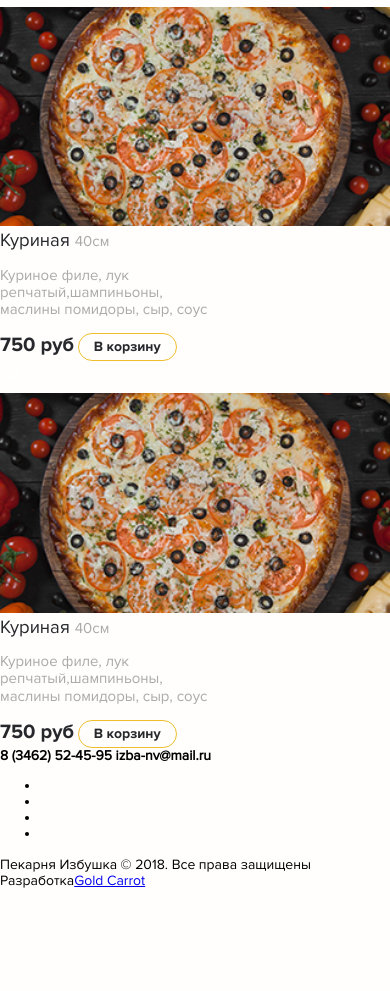
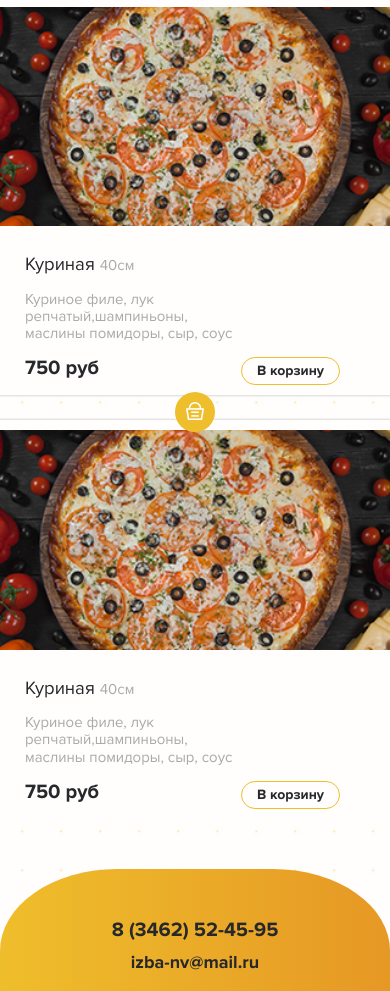
Before and after one commit to Uc-ci/Bakery, a website: page index.html in a window 390 px wide. Shown: the part 177-1168 px from the top of the page. Before the commit the page ends 1066 px from the top, so only its background shows below. Drawn offline with Linux system fonts and the light colour scheme.

Commit message:
Update
Update For Mobile Version 1.5

```diff
--- a/index.html
+++ b/index.html
@@ -43,12 +43,12 @@
 				</li>
 			</ul>
 		</nav>
+		</div>
 
 		<div class="page-header__shadow-block">
 			<h1 class="page-header__product">Пицца</h1>
 		</div>
 
-		</div>
 	</header>
 
 	<main class="main-index">
@@ -57,14 +57,17 @@
 
 				<img src="img/pizza-chicken.jpg" class="product__pictures" alt="Куринная Пицца 40см">
 
+			<div class="product__content">
 				<div class="product__name">Куриная <span class="product__name--size">40см</span></div>
 
 				<p class="product__description">Куриное филе, лук репчатый,шампиньоны, маслины помидоры, сыр, соус
 				</p>
-
-				<b class="product__total">750 руб</b>
+			<div class="product__total">
+				<b class="product__price">750 руб</b>
 
 				<button class="product__button">В корзину</button>
+			</div>
+			</div>
 
 			</div>
 		</section>
@@ -82,14 +85,17 @@
 
 				<img src="img/pizza-chicken.jpg" class="product__pictures" alt="Куринная Пицца 40см">
 
+			<div class="product__content">
 				<div class="product__name">Куриная <span class="product__name--size">40см</span></div>
 
 				<p class="product__description">Куриное филе, лук репчатый,шампиньоны, маслины помидоры, сыр, соус
 				</p>
-
-				<b class="product__total">750 руб</b>
+			<div class="product__total">
+				<b class="product__price">750 руб</b>
 
 				<button class="product__button">В корзину</button>
+			</div>
+			</div>
 
 			</div>
 		</section>
@@ -102,15 +108,31 @@
 			<b class="footer-index__contact">izba-nv@mail.ru</b>
 
 			<ul class="footer-index__social-list">
-				<li class="footer-index__social-item"><a href="#" class="footer-index__social-link"></a></li>
-				<li class="footer-index__social-item"><a href="#" class="footer-index__social-link"></a></li>
-				<li class="footer-index__social-item"><a href="#" class="footer-index__social-link"></a></li>
-				<li class="footer-index__social-item"><a href="#" class="footer-index__social-link"></a></li>
+				<li class="footer-index__social-item">
+					<a href="#" class="footer-index__social-link">
+						<img src="img/vk-logo.png" class="footer-index__social-logo">
+					</a>
+				</li>
+				<li class="footer-index__social-item">
+					<a href="#" class="footer-index__social-link">
+						<img src="img/ok-logo.png" class="footer-index__social-logo">
+					</a>
+				</li>
+				<li class="footer-index__social-item">
+					<a href="#" class="footer-index__social-link">
+						<img src="img/facebook-logo.png" class="footer-index__social-logo">
+					</a>
+				</li>
+				<li class="footer-index__social-item">
+					<a href="#" class="footer-index__social-link">
+						<img src="img/twitter-logo.png" class="footer-index__social-logo">
+					</a>
+				</li>
 			</ul>
 
 			<span class="footer-index__copyright">Пекарня Избушка © 2018. Все права защищены</span>
 
-			<span class="footer-index__developer">Разработка<a href="#" class="footer-index__developer footer-index__developer--link">Gold Carrot</a></span>
+			<span class="footer-index__developer">Разработка Сайтов<a href="#" class="footer-index__developer footer-index__developer--link">Gold Carrot</a></span>
 		</div>
 	</footer>
 </body>
--- /dev/null
+++ b/sass/basket.scss
@@ -0,0 +1,33 @@
+.basket {
+	margin-top: 10px;
+	margin-bottom: 10px;
+	height: 25px;
+
+	box-shadow: inset 0 3px 3px -3px rgba(0, 0, 0, 0.3),
+	inset 0 -3px 3px -3px rgba(0, 0, 0, 0.3);
+}
+
+.basket__wrapper {
+	position: absolute;
+
+	margin-left: auto;
+	margin-right: auto;
+	left: 0;
+	right: 0;
+
+	transform: translateY(-3px);
+
+	width: 40px;
+	height: 40px;
+
+	background-color: #efbe2c;
+
+	border-radius: 50%;
+	box-shadow: 0px 2px 10px 0px rgba(239, 190, 44, 0.004);
+}
+
+.basket__pictures {
+	display: block;
+	margin: 0 auto;
+	margin-top: 10px;
+}
--- a/sass/body-index.scss
+++ b/sass/body-index.scss
@@ -9,6 +9,9 @@ html {
 	min-width: 320px;
 
 	background-color: #fffefd;
+	background-image: url('../img/body-index-bg.jpg');
+	background-repeat: repeat-y;
+	background-size: cover;
 
 	font-family: 'Proxima Nova Re', sans-serif;
 	font-size: 14px;
--- /dev/null
+++ b/sass/footer-index.scss
@@ -0,0 +1,70 @@
+@import "peremenie.scss";
+
+.footer-index {
+	display: flex;
+	flex-direction: column;
+}
+
+.footer-index__wrapper {
+	margin-top: 60px;
+
+	background-image: -webkit-linear-gradient(left, rgb(239,190,44) 0%, rgb(230,152,36) 100%);
+    background-image: -o-linear-gradient(left, rgb(239,190,44) 0%, rgb(230,152,36) 100%);
+    background-image: linear-gradient(to right, rgb(239,190,44) 0%, rgb(230,152,36) 100%);
+	border-radius: 30% 30% 0 0;
+
+}
+
+.footer-index__contact {
+	font-family: $fonts_bold;
+	font-size: 20px;
+	color: #27282c;
+
+	display: block;
+	text-align: center;
+
+	padding-top: 50px;
+
+	&:nth-child(2) {
+		font-size: 18px;
+		padding-top: 10px;
+	}
+}
+
+.footer-index__social-list {
+	display: flex;
+	flex-direction: row;
+	justify-content: center;
+	align-items: center;
+
+	list-style: none;
+
+	padding: 10px 0 0 0;
+}
+
+.footer-index__social-item {
+	padding: 0 5px;
+}
+
+.footer-index__copyright {
+	display: block;
+	width: 190px;
+	text-align: center;
+	margin: 0 auto;
+	padding-top: 10px;
+	padding-bottom: 10px;
+}
+
+.footer-index__developer {
+	display: block;
+	padding-bottom: 10px;
+	display: block;
+	width: 190px;
+	text-align: center;
+	margin: 0 auto;
+}
+
+.footer-index__developer--link {
+	color: #27282c;
+	text-decoration: none;
+}
--- a/sass/page-header.scss
+++ b/sass/page-header.scss
@@ -19,20 +19,24 @@
 }
 
 .m-header-navigation {
+	height: 40px;
 	margin-top: 25px;
-
-	height: 40px;
+	overflow: auto;
 }
 
 .m-header-navigation__list {
 	display: flex;
 	flex-direction: row;
-	justify-content: space-between;
+	justify-content: space-around;
 
 	list-style: none;
 
 	padding: 0;
 	margin: 0;
+}
+
+.m-header-navigation__item {
+	padding: 0 10px;
 }
 
 .m-header-navigation__link {
@@ -42,6 +46,7 @@
 	font-weight: bold;
 	text-transform: uppercase;
 	text-decoration: none;
+	cursor: pointer;
 }
 
 .m-header-navigation__link--active {
@@ -49,7 +54,7 @@
 }
 
 .page-header__shadow-block {
-	background-color: #fffefd;
+
 	box-shadow: inset 0 7px 7px -7px rgba(0, 0, 0, 0.3),
 	inset 0 -7px 7px -7px rgba(0, 0, 0, 0.3);
 }
--- a/sass/product.scss
+++ b/sass/product.scss
@@ -6,8 +6,18 @@
 	margin-top: 10px;
 }
 
+.product__name {
+	padding-right: 25px;
+}
+
 .product__pictures {
 	width: 100%;
+}
+
+.product__content {
+	padding-top: 24px;
+	padding-left: 25px;
+	padding-right: 50px;
 }
 
 .product__name {
@@ -27,6 +37,12 @@
 }
 
 .product__total {
+	display: flex;
+	flex-direction: row;
+	justify-content: space-between;
+}
+
+.product__price {
 	font-family: $fonts_bold;
 	font-size: 20px;
 	color: #27282c;
--- a/sass/style.scss
+++ b/sass/style.scss
@@ -1,3 +1,5 @@
 @import "body-index.scss";
 @import "page-header.scss";
 @import "product.scss";
+@import "basket.scss";
+@import "footer-index.scss";
```
Also changed, not shown: css/basket.css (added), css/body-index.css, css/footer-index.css (added), css/footer.css (added), css/page-header.css, css/product.css, css/style.css, img/body-index-bg.jpg (added), img/facebook-logo.png (added), img/ok-logo.png (added), img/twitter-logo.png (added), img/vk-logo.png (added), 1 other file.
